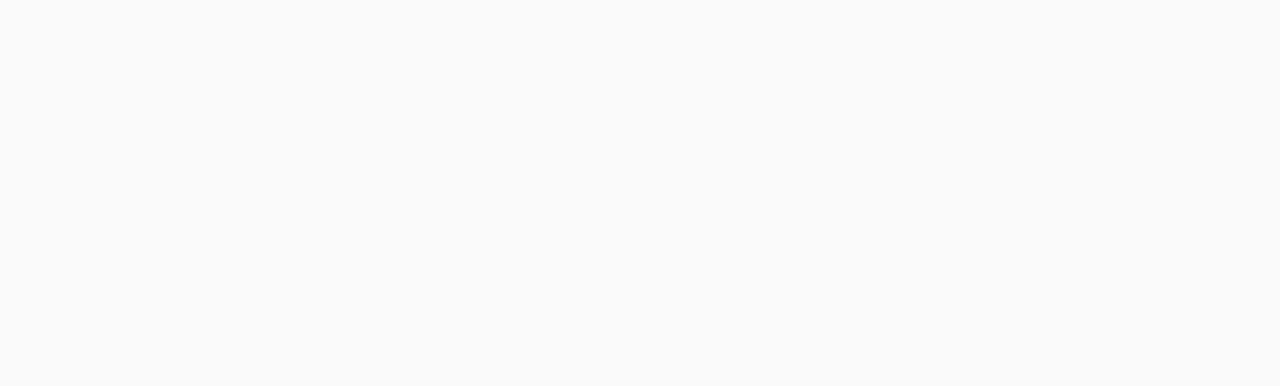
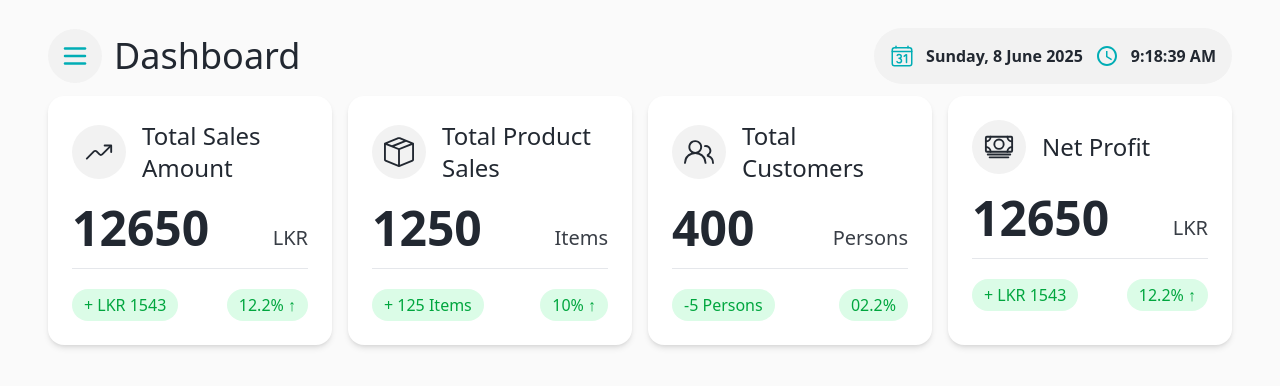
Before and after one commit to kavindu919/SoftLunch_POS_Frontend, a React (Vite) app: page /dashboard in a window 1280 px wide. Before the commit this address had no page. Shown: the top 386 px of the page. Built offline with nearby package versions, Linux system fonts and the light colour scheme.

Commit message:
add dashboard card component

```diff
--- a/package.json
+++ b/package.json
@@ -11,6 +11,7 @@
   },
   "dependencies": {
     "@tailwindcss/vite": "^4.1.8",
+    "echarts": "^5.6.0",
     "react": "^19.1.0",
     "react-dom": "^19.1.0",
     "react-icons": "^5.5.0",
--- /dev/null
+++ b/src/components/Dashboardcard.tsx
@@ -0,0 +1,54 @@
+import type { JSX } from "react";
+
+interface DashboardPageProps {
+  icon: JSX.Element;
+  mainHeader: string;
+  value: number;
+  unit: string;
+  stats: string;
+  percentage: string;
+}
+
+const Dashboardcard = ({
+  icon,
+  mainHeader,
+  value,
+  unit,
+  stats,
+  percentage,
+}: DashboardPageProps) => {
+  return (
+    <article className="flex h-auto w-full flex-col gap-5 rounded-2xl bg-white p-6 shadow-md transition-shadow hover:shadow-xl sm:w-1/2 lg:w-1/3 xl:w-1/4">
+      <header className="flex flex-col gap-5 border-b border-gray-200 pb-4">
+        <div className="flex flex-row items-center gap-4">
+          <div className="bg-shade rounded-full p-3">{icon}</div>
+          <h3 className="text-primarytext text-xl font-medium sm:text-2xl md:text-2xl">
+            {mainHeader}
+          </h3>
+        </div>
+
+        <div className="flex flex-row items-end justify-between">
+          <h2 className="text-primarytext text-3xl font-bold sm:text-4xl md:text-5xl">
+            {value}
+          </h2>
+          <h4 className="text-secondarytext text-base font-medium sm:text-lg md:text-xl">
+            {unit}
+          </h4>
+        </div>
+      </header>
+
+      <footer>
+        <div className="flex flex-row items-center justify-between">
+          <span className="rounded-full bg-green-100 px-3 py-1 text-sm font-medium text-green-600 sm:text-base">
+            {stats}
+          </span>
+          <span className="rounded-full bg-green-100 px-3 py-1 text-sm font-medium text-green-600 sm:text-base">
+            {percentage}
+          </span>
+        </div>
+      </footer>
+    </article>
+  );
+};
+
+export default Dashboardcard;
--- a/src/layouts/DashboardLayout.tsx
+++ b/src/layouts/DashboardLayout.tsx
@@ -1,6 +1,7 @@
 import { useState } from "react";
 import Header from "../components/Header";
 import SideBar from "../components/SideBar";
+import { Outlet } from "react-router-dom";
 
 const DashboardLayout = () => {
   const [sidebarOpen, setSidebarOpen] = useState<boolean>(false);
@@ -16,7 +17,9 @@
         isSidebaropen={sidebarOpen}
       />
 
-      <main></main>
+      <main>
+        <Outlet />
+      </main>
     </div>
   );
 };
--- /dev/null
+++ b/src/pages/DashboardPage.tsx
@@ -0,0 +1,46 @@
+import { IoTrendingUpOutline } from "react-icons/io5";
+import Dashboardcard from "../components/Dashboardcard";
+import { BsBoxSeam } from "react-icons/bs";
+import { GoPeople } from "react-icons/go";
+import { IoCashOutline } from "react-icons/io5";
+
+const DashboardPage = () => {
+  return (
+    <article className="flex flex-row gap-4">
+      <Dashboardcard
+        icon={<IoTrendingUpOutline className="text-primarytext text-3xl" />}
+        mainHeader="Total Sales Amount"
+        value={12650}
+        unit="LKR"
+        stats="+ LKR 1543"
+        percentage="12.2% ↑"
+      />
+      <Dashboardcard
+        icon={<BsBoxSeam className="text-primarytext text-3xl" />}
+        mainHeader="Total Product Sales"
+        value={1250}
+        unit="Items"
+        stats="+ 125 Items"
+        percentage="10% ↑"
+      />
+      <Dashboardcard
+        icon={<GoPeople className="text-primarytext text-3xl" />}
+        mainHeader="Total Customers"
+        value={400}
+        unit="Persons"
+        stats="-5 Persons"
+        percentage="02.2% "
+      />
+      <Dashboardcard
+        icon={<IoCashOutline className="text-primarytext text-3xl" />}
+        mainHeader="Net Profit"
+        value={12650}
+        unit="LKR"
+        stats="+ LKR 1543"
+        percentage="12.2% ↑"
+      />
+    </article>
+  );
+};
+
+export default DashboardPage;
--- a/src/routes/AppRoute.tsx
+++ b/src/routes/AppRoute.tsx
@@ -1,10 +1,13 @@
 import { Route, Routes } from "react-router-dom";
 import DashboardLayout from "../layouts/DashboardLayout";
+import DashboardPage from "../pages/dashboardpage";
 
 const AppRoute = () => {
   return (
     <Routes>
-      <Route path="/" element={<DashboardLayout />}></Route>
+      <Route path="/" element={<DashboardLayout />}>
+        <Route path="/dashboard" element={<DashboardPage />} />
+      </Route>
     </Routes>
   );
 };
```
Also changed, not shown: 1 other file (tests, documents, lock files or other folders).
